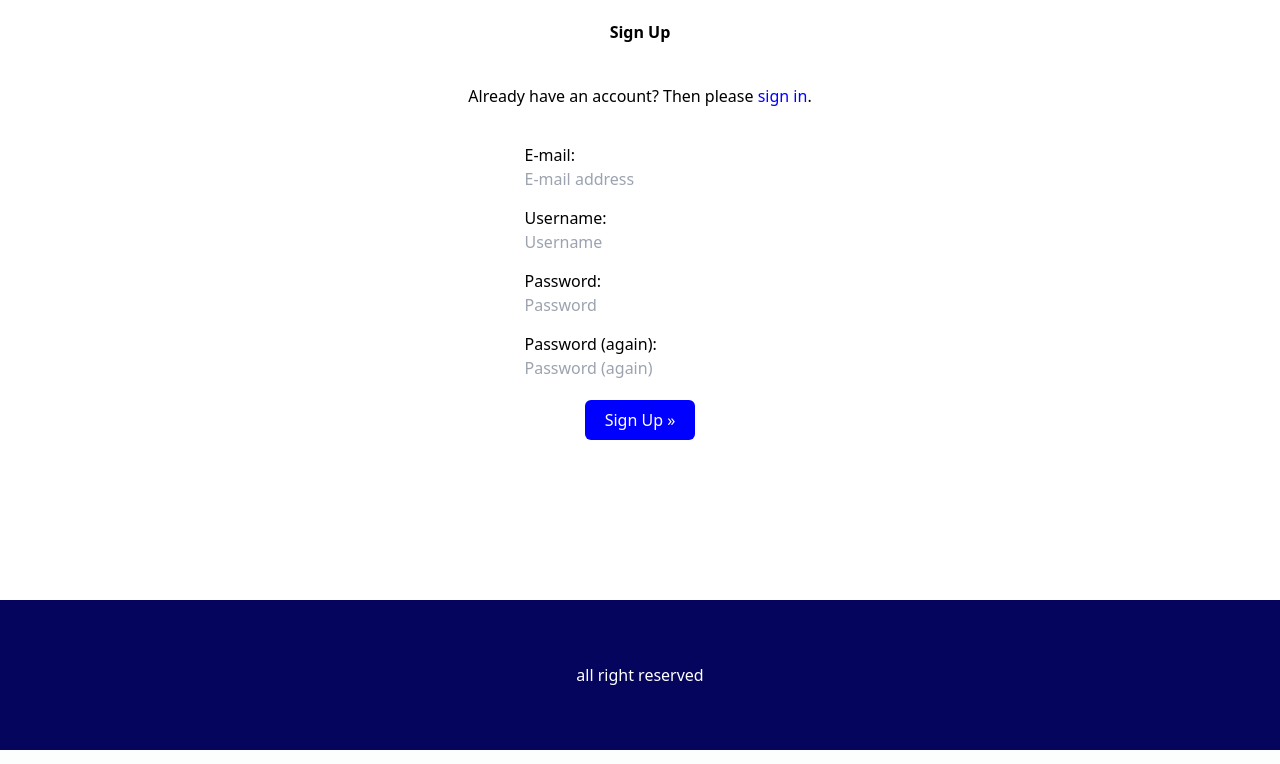
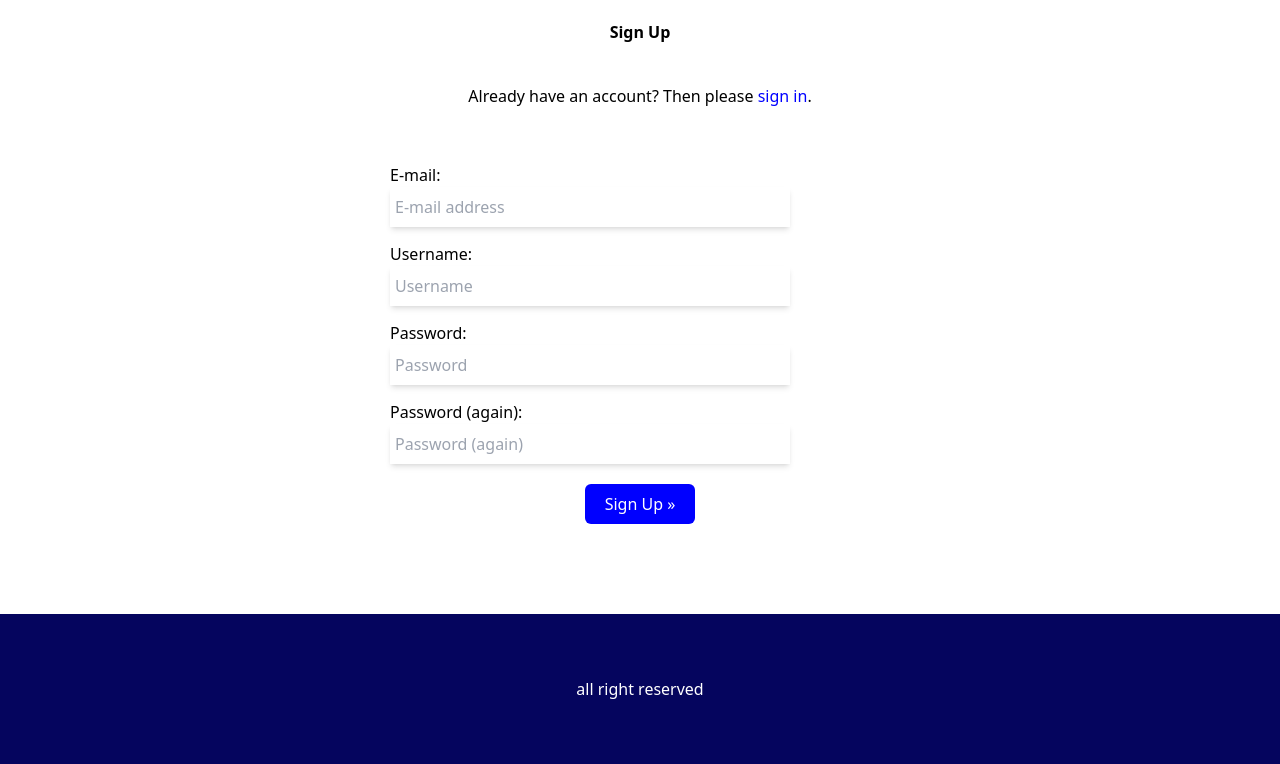
Before and after one commit to dussy42/ECOMMERCE, a Django app: page /account/signup/ in a window 1280 px wide. Shown: the part 50-814 px from the top of the page. Run offline with Django 3.2, Linux system fonts and the light colour scheme; some libraries are stand-ins or nearby versions.

Commit message:
fixed allauth ui

```diff
--- a/templates/allauth/account/signup.html
+++ b/templates/allauth/account/signup.html
@@ -5,13 +5,33 @@
 {% block head_title %}{% trans "Signup" %}{% endblock %}
 
 {% block content %}
+<style>
+  form p{
+
+ width: 100%;
+ max-width: 500px;
+
+
+
+  }
+
+  form input{
+ height: 40px;
+ width: 100%;
+ padding: 5px;
+
+
+    box-shadow: 0 4px 6px -1px rgb(0 0 0 / 0.1), 0 2px 4px -2px rgb(0 0 0 / 0.1);
+
+  }
+</style>
 <div class="w-full flex flex-col justify-center items-center">
 
   <h1 class="font-bold my-5">{% trans "Sign Up" %}</h1>
 
   <p class="my-5">{% blocktrans %}Already have an account? Then please <a class="text-[blue]" href="{{ login_url }}">sign in</a>.{% endblocktrans %}</p>
 
-  <form class="signup w-full flex flex-col justify-center items-center" id="signup_form" method="post" action="{% url 'account_signup' %}">
+  <form class="signup w-full p-5 box-shadow-md flex flex-col justify-center items-center" id="signup_form" method="post" action="{% url 'account_signup' %}">
     {% csrf_token %}
     {{ form.as_p }}
     {% if redirect_field_value %}
```
Also changed, not shown: templates/allauth/account/login.html (+20 -0 lines), templates/allauth/account/password_reset.html (+20 -0 lines), templates/allauth/account/password_set.html (+19 -0 lines).
